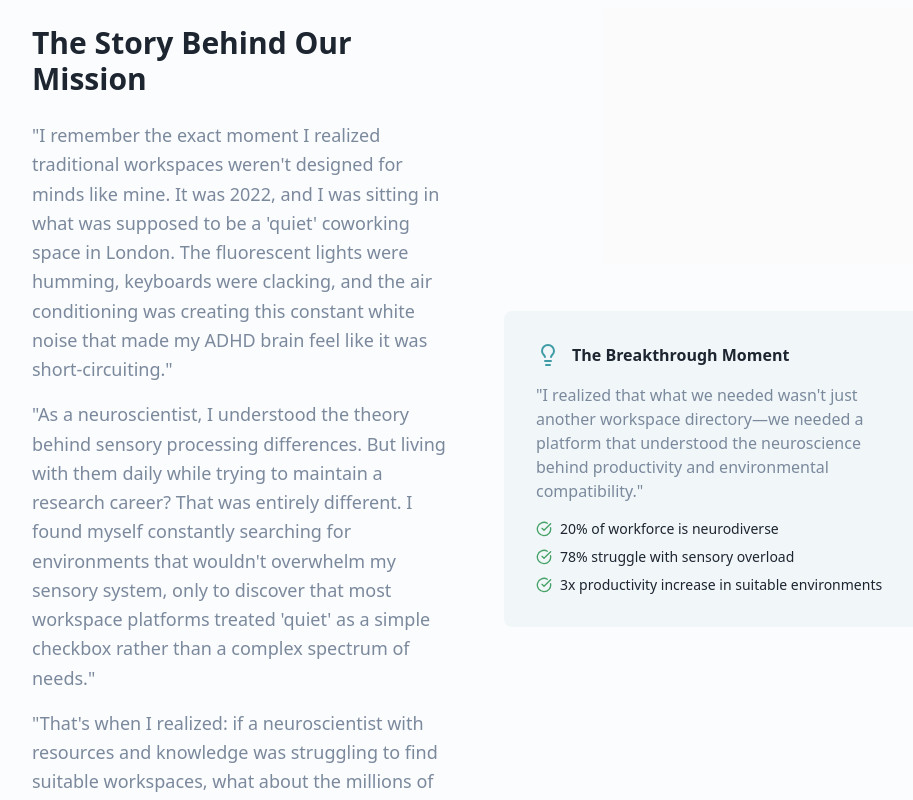
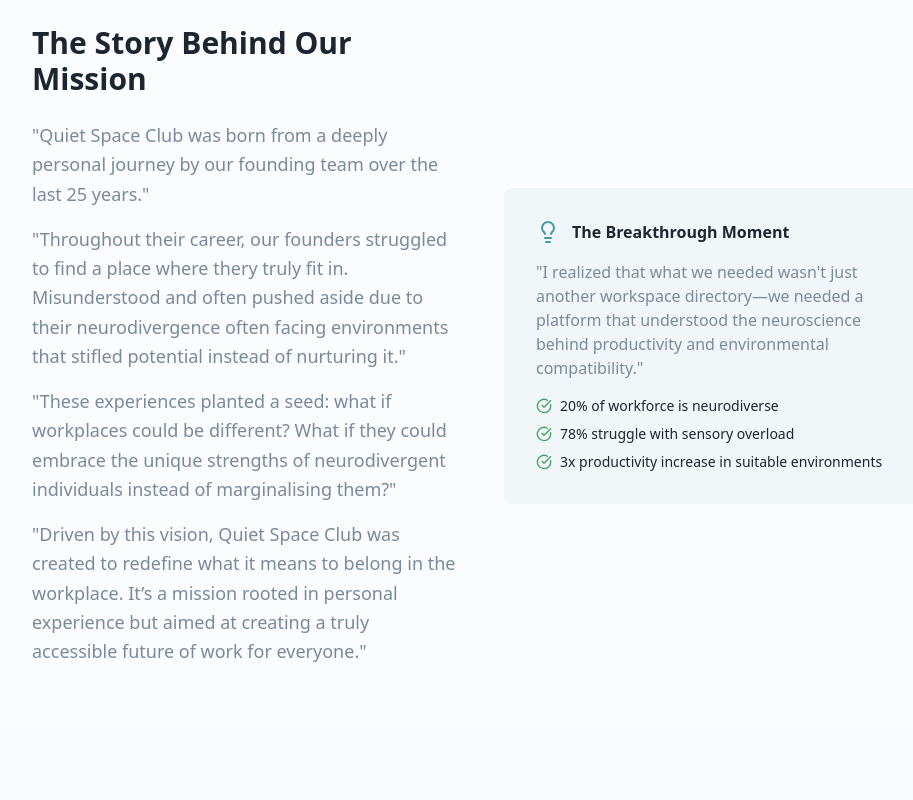
Before and after one commit to digipete/quiet-space-neuro-index, a React (Vite) app: page /about in a window 1280 px wide. Shown: the part 500-1300 px from the top of the page, without its empty margins (160-1073 px from the left). Built offline with nearby package versions, Linux system fonts and the light colour scheme.

Commit message:
Update About.tsx

```diff
--- a/src/pages/About.tsx
+++ b/src/pages/About.tsx
@@ -108,13 +108,16 @@ const About = () => {
                 <h2 className="text-3xl font-bold mb-6">The Story Behind Our Mission</h2>
                 <div className="space-y-4 text-muted-foreground">
                   <p className="text-lg leading-relaxed">
-                    "I remember the exact moment I realized traditional workspaces weren't designed for minds like mine. It was 2022, and I was sitting in what was supposed to be a 'quiet' coworking space in London. The fluorescent lights were humming, keyboards were clacking, and the air conditioning was creating this constant white noise that made my ADHD brain feel like it was short-circuiting."
+                    "Quiet Space Club was born from a deeply personal journey by our founding team over the last 25 years."
                   </p>
                   <p className="text-lg leading-relaxed">
-                    "As a neuroscientist, I understood the theory behind sensory processing differences. But living with them daily while trying to maintain a research career? That was entirely different. I found myself constantly searching for environments that wouldn't overwhelm my sensory system, only to discover that most workspace platforms treated 'quiet' as a simple checkbox rather than a complex spectrum of needs."
+                    "Throughout their career, our founders struggled to find a place where thery truly fit in. Misunderstood and often pushed aside due to their neurodivergence often facing environments that stifled potential instead of nurturing it."
                   </p>
                   <p className="text-lg leading-relaxed">
-                    "That's when I realized: if a neuroscientist with resources and knowledge was struggling to find suitable workspaces, what about the millions of other neurodiverse professionals facing the same challenge? We needed a systematic, scientific approach to matching people with environments that support their unique cognitive needs."
+                    "These experiences planted a seed: what if workplaces could be different? What if they could embrace the unique strengths of neurodivergent individuals instead of marginalising them?"
+                  </p>
+                  <p className="text-lg leading-relaxed">
+                    "Driven by this vision, Quiet Space Club was created to redefine what it means to belong in the workplace. It’s a mission rooted in personal experience but aimed at creating a truly accessible future of work for everyone."
                   </p>
                 </div>
               </div>
```
